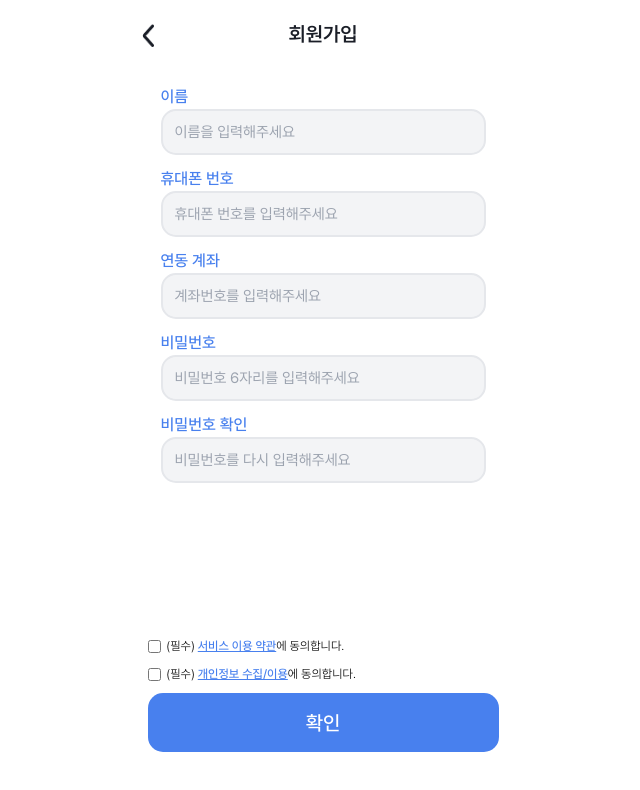
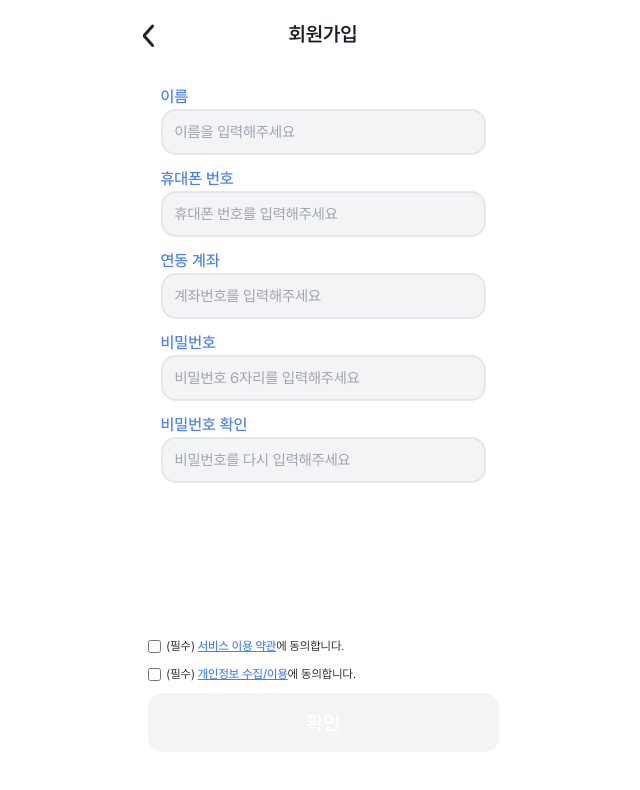
Before and after one commit to yono-yuno/frontend, a React (Vite) app: page / in a window 1280 px wide. Both pictures are taken after a click on the button "회원가입". Shown: the top 790 px of the page, without its empty margins (317-957 px from the left). Built offline with nearby package versions, Linux system fonts and the light colour scheme; no server answers.

Commit message:
💄 버튼 컴포넌트 변경

```diff
--- a/src/components/Button.jsx
+++ b/src/components/Button.jsx
@@ -4,7 +4,8 @@ const Button = (props) => {
   return (
     <button
       onClick={props.onClick}
-      className="flex justify-center items-center mx-auto w-buttonWidth h-buttonHeight rounded-15 bg-toss font-PDMedium text-white text-20"
+      disabled={props.disabled}
+      className="flex justify-center items-center mx-auto w-buttonWidth h-buttonHeight rounded-15 bg-toss font-PDMedium text-white text-20 disabled:bg-background"
     >
       {props.text}
     </button>
--- a/src/pages/SignupPage.jsx
+++ b/src/pages/SignupPage.jsx
@@ -66,7 +66,6 @@ const SignupPage = () => {
 
   return (
     <div className="h-full flex flex-col">
-      {/* BackButton Click시 Login Page로 이동 */}
       <Header text={"회원가입"} onClick={handleMoveToLogin} />
       <div className="flex flex-col justify-between items-center px-[34px] pb-[43px] pt-[38px] h-full">
         <div className="flex flex-col justify-center items-start w-full">
@@ -143,9 +142,7 @@ const SignupPage = () => {
               에 동의합니다.
             </label>
           </div>
-          {/* Button Component에서 disabled 관련 속성 추가 필요 및 disabled시 스타일 변경도 필요 */}
-          {/* <Button text="확인" onClick={handleMoveToLogin} disabled={!isValid} /> */}
-          <Button text="확인" onClick={handleMoveToLogin} />
+          <Button text="확인" onClick={handleMoveToLogin} disabled={!isValid} />
         </div>
       </div>
     </div>
```
